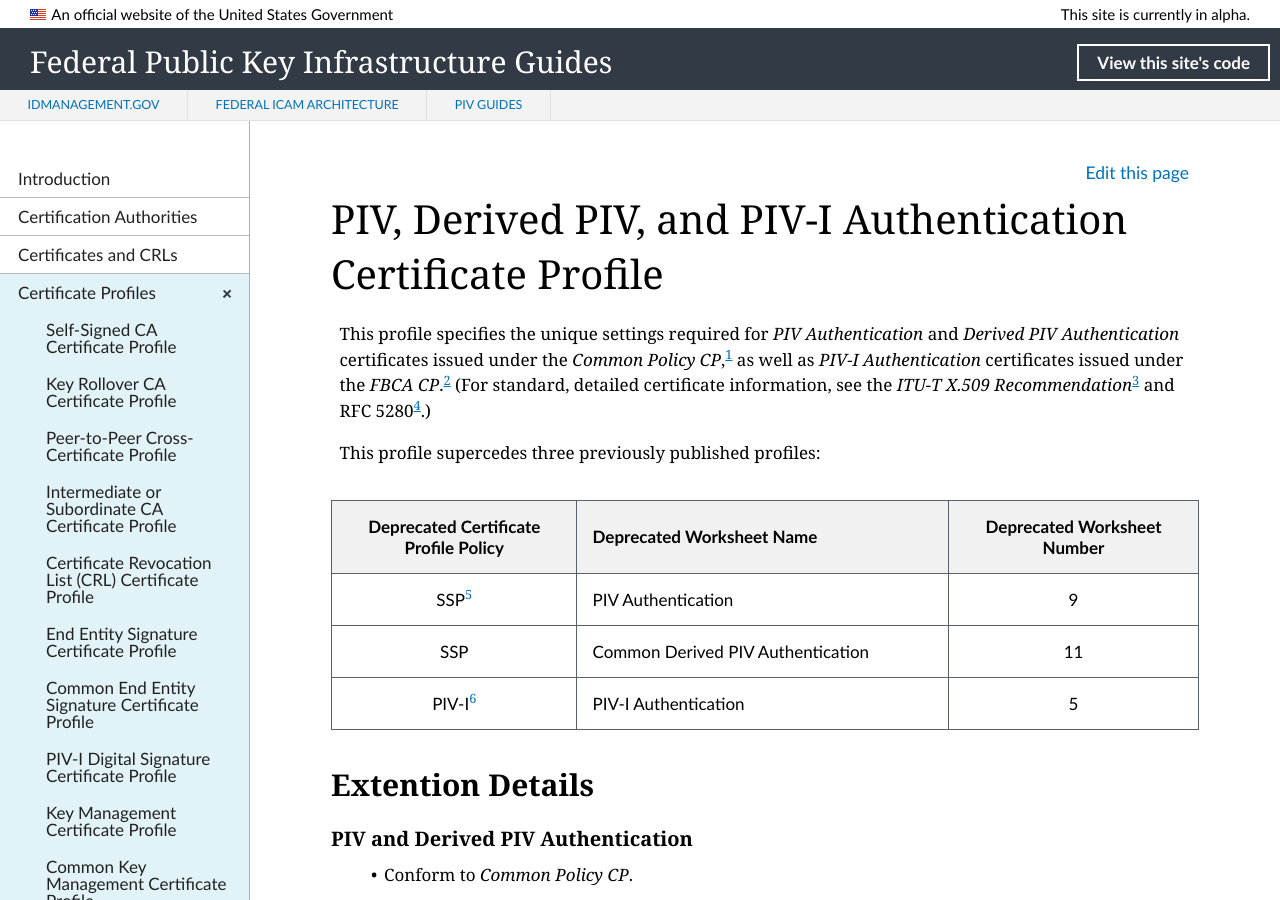
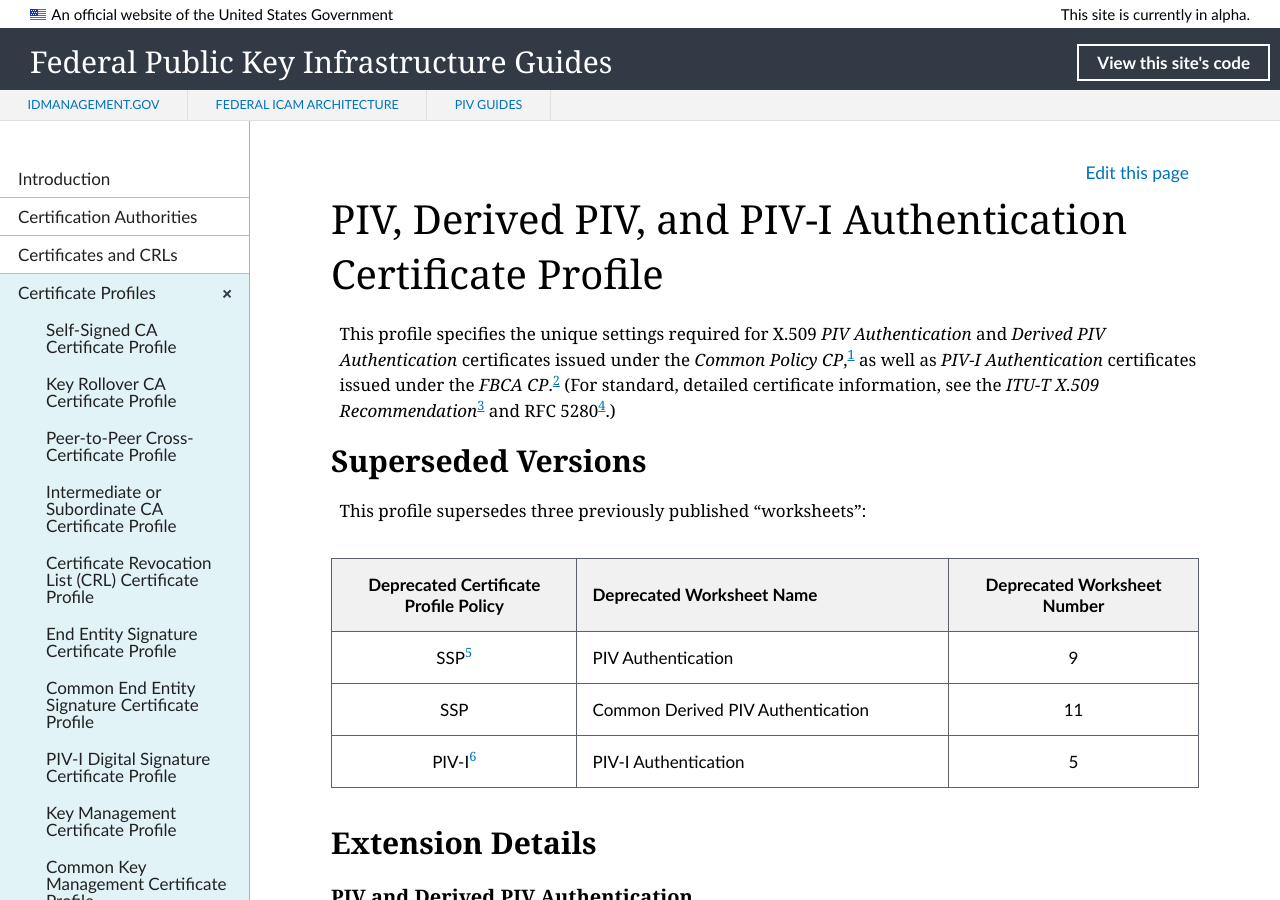
Before and after one commit to GSA/fpki-guides, a Jekyll site: the page built from _profiles/21_all_piv_auth.md, in a window 1280 px wide and 900 px high. Built offline with Jekyll 4.4.1, drawn with Linux system fonts in a browser that asks for light colours; nearby versions of some CDN libraries; library files that are not in the unit come from our copies.

Commit message:
Update 21_all_piv_auth.md
Titling/formatting

```diff
--- a/_profiles/21_all_piv_auth.md
+++ b/_profiles/21_all_piv_auth.md
@@ -4,9 +4,11 @@
 permalink: profiles/allpivauth/
 ---
 
-This profile specifies the unique settings required for _PIV Authentication_ and _Derived PIV Authentication_ certificates issued under the _Common Policy CP_,<sup>[1](#1)</sup> as well as _PIV-I Authentication_ certificates issued under the _FBCA CP_.<sup>[2](#2)</sup> (For standard, detailed certificate information, see the _ITU-T X.509 Recommendation_<sup>[3](#3)</sup> and RFC 5280<sup>[4](#4)</sup>.)
+This profile specifies the unique settings required for X.509 _PIV Authentication_ and _Derived PIV Authentication_ certificates issued under the _Common Policy CP_,<sup>[1](#1)</sup> as well as _PIV-I Authentication_ certificates issued under the _FBCA CP_.<sup>[2](#2)</sup> (For standard, detailed certificate information, see the _ITU-T X.509 Recommendation_<sup>[3](#3)</sup> and RFC 5280<sup>[4](#4)</sup>.)
 
-This profile supercedes three previously published profiles:
+## Superseded Versions
+
+This profile supersedes three previously published "worksheets":
 
 | **Deprecated Certificate<br>Profile Policy**  | **Deprecated Worksheet Name** |  **Deprecated Worksheet<br>Number**  |
 | :----: | :---- |  :----:  |
@@ -14,7 +16,7 @@
 |  SSP  |  Common Derived PIV Authentication  | 11  |
 |  PIV-I<sup>[6](#6)</sup>  | PIV-I Authentication  |  5|
 
-## Extention Details
+## Extension Details
 
 ### PIV and Derived PIV Authentication
 
```
